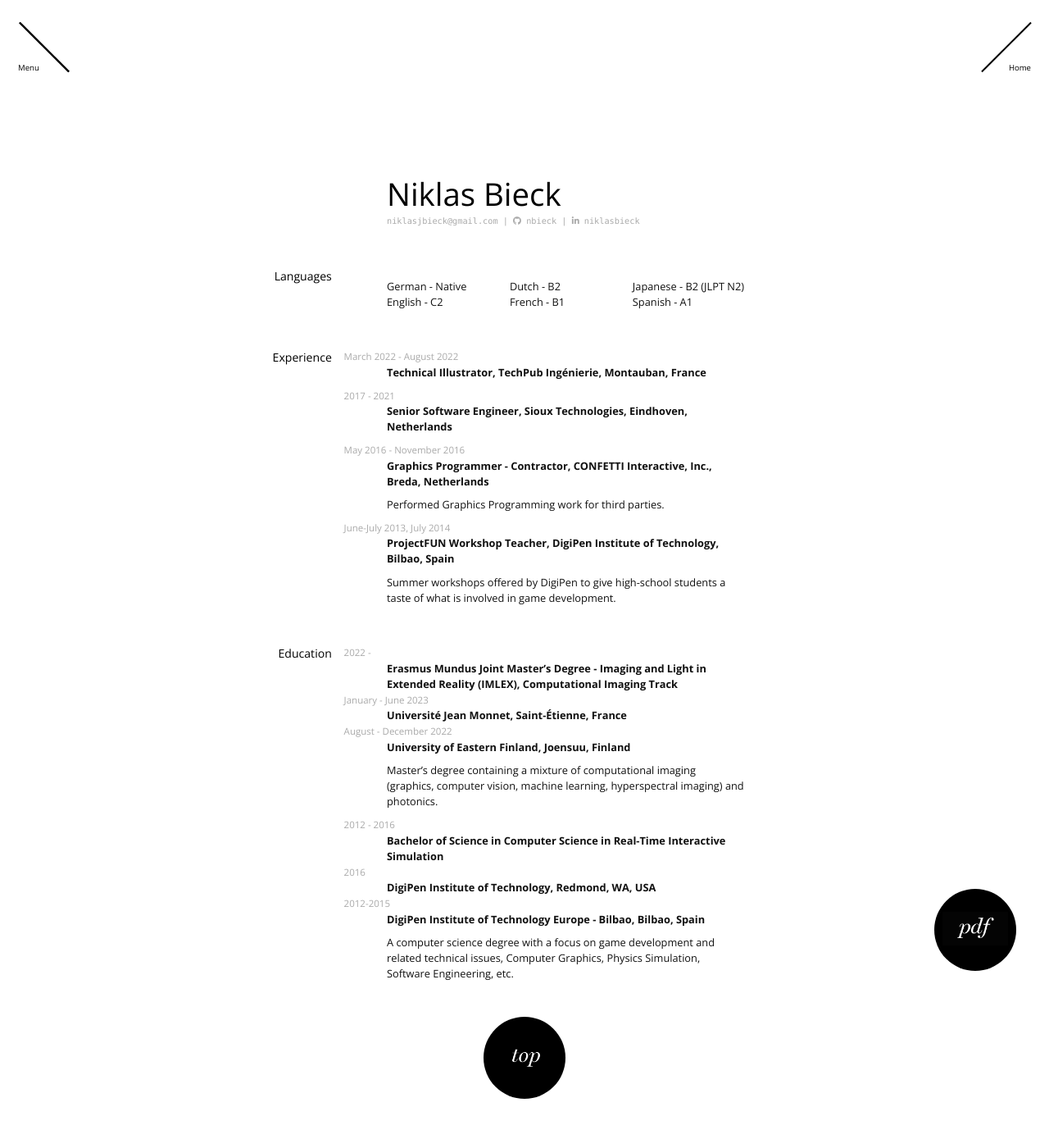
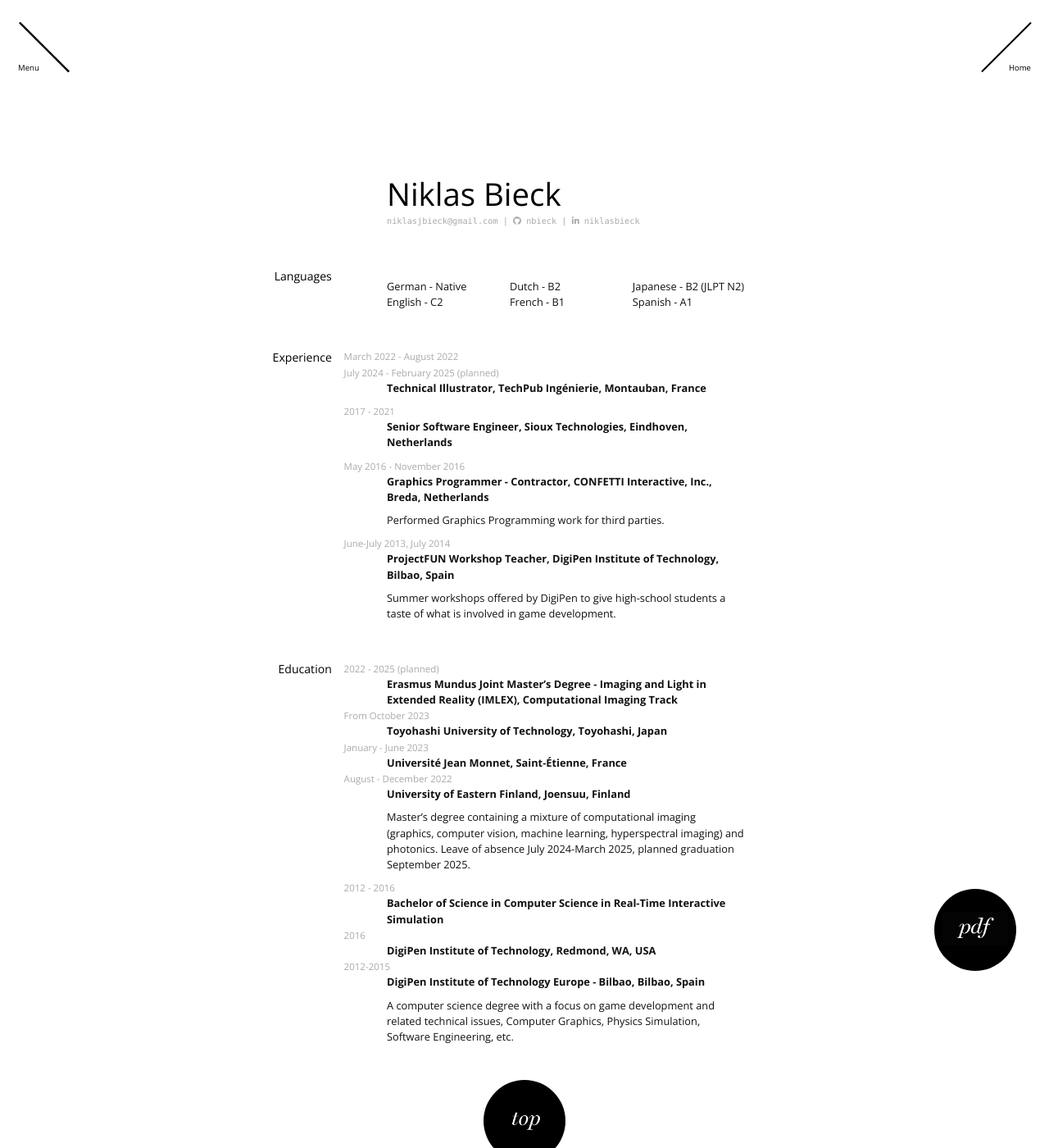
Before and after one commit to nbieck/nbieck.github.io, a Jekyll site: the page built from resume.md, in a window 1280 px wide and 1400 px high. Shown: the whole window at 82% size. Built offline with Jekyll 4.4.1, drawn with Linux system fonts in a browser that asks for light colours; nearby versions of some CDN libraries; some web fonts are replaced.

Commit message:
Update CV

```diff
--- a/resume.md
+++ b/resume.md
@@ -26,6 +26,7 @@ permalink: /resume/
 ## Experience
 
 `March 2022 - August 2022`
+`July 2024 - February 2025 (planned)`
 __Technical Illustrator, TechPub Ingénierie, Montauban, France__
 
 `2017 - 2021`
@@ -43,14 +44,17 @@ Summer workshops offered by DigiPen to give high-school students a taste of what
 
 ## Education
 
-`2022 - `
+`2022 - 2025 (planned)`
 __Erasmus Mundus Joint Master's Degree - Imaging and Light in Extended Reality (IMLEX), Computational Imaging Track__
+`From October 2023`
+__Toyohashi University of Technology, Toyohashi, Japan__
 `January - June 2023`
 __Université Jean Monnet, Saint-Étienne, France__
 `August - December 2022`
 __University of Eastern Finland, Joensuu, Finland__
 
 Master's degree containing a mixture of computational imaging (graphics, computer vision, machine learning, hyperspectral imaging) and photonics.
+Leave of absence July 2024-March 2025, planned graduation September 2025.
 
 `2012 - 2016`
 __Bachelor of Science in Computer Science in Real-Time Interactive Simulation__
```
